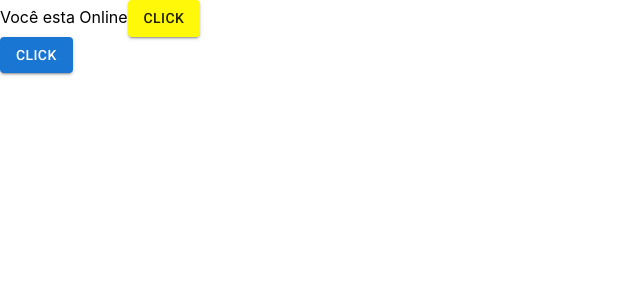
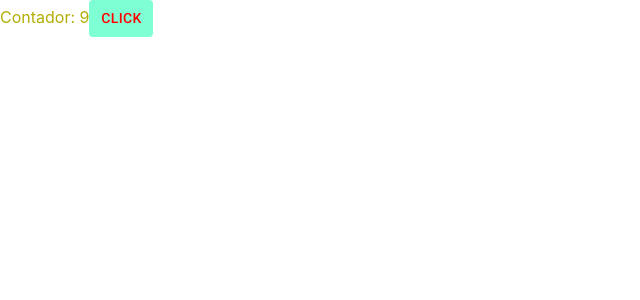
Before and after one commit to luiscns-alt/meu-app, a React (Create React App) app: page / in a window 1280 px wide. Shown: the top 300 px of the page, without its empty margins (0-640 px from the left). Built offline with nearby package versions, Linux system fonts and the light colour scheme.

Commit message:
[features/theme] Estilizando Componentes Styled Components

```diff
--- a/src/App.js
+++ b/src/App.js
@@ -3,6 +3,7 @@ import useOnlineStatus from "./data/hooks/useOnlineStatus";
 import { Button } from "@mui/material";
 import { ThemeProvider } from "@mui/material/styles";
 import theme from "./ui/themes/theme";
+import Contador from "./components/MeuComponente/Contador";
 
 function App() {
   const isOnline = useOnlineStatus();
@@ -17,11 +18,9 @@ function App() {
     <div>
       <ThemeProvider theme={theme}>
         <div>
-          {isOnline ? "Você esta Online" : "Você esta desconectado"}
-          <Button variant={"contained"}>click</Button>
+         <Contador />
         </div>
       </ThemeProvider>
-      <Button variant={"contained"}>click</Button>
     </div>
   );
 }
--- a/src/components/MeuComponente/Contador.js
+++ b/src/components/MeuComponente/Contador.js
@@ -1,15 +1,16 @@
 import { useState } from 'react';
 import myStyles from './Contador.module.css';
+import {MinhaDiv, MeuBotao} from './Contador.styled';
 
 function Contador(props) {
     const [numero, setNumero] = useState(9);
 
     return (
-        <div className={myStyles['meu-contador']}>
-            Contador: {numero}
-            <button onClick={() => setNumero(numero + 1)}> Click</button>
-        </div>
-    )
+      <MinhaDiv>
+        Contador: <span>{numero}</span>
+        <MeuBotao onClick={() => setNumero(numero + 1)}> Click</MeuBotao>
+      </MinhaDiv>
+    );
 }
 
 export default Contador;
--- /dev/null
+++ b/src/components/MeuComponente/Contador.styled.js
@@ -0,0 +1,19 @@
+import { styled } from "@mui/system";
+import { Button } from "@mui/material";
+
+const minhaCor = "blue";
+
+export const MinhaDiv = styled("div")`
+  color: ${({theme}) => {
+    return theme.palette.primary.dark;
+    }};
+`;
+
+
+export const MeuBotao = styled(Button)`
+    background-color: aquamarine;
+
+    &.MuiButton-root{
+        color: red;
+    }
+`;
```
